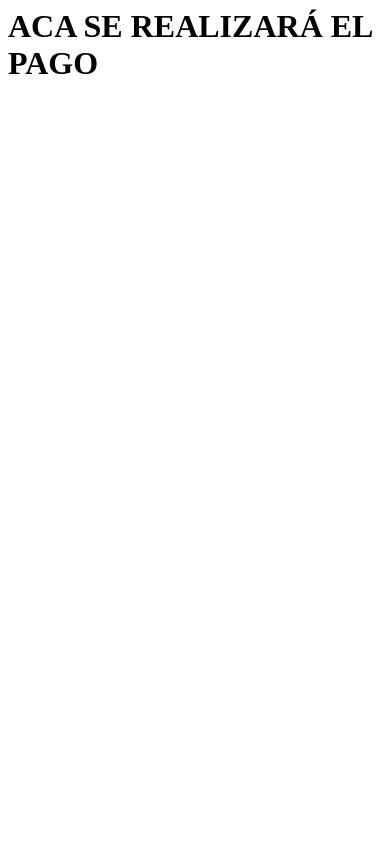
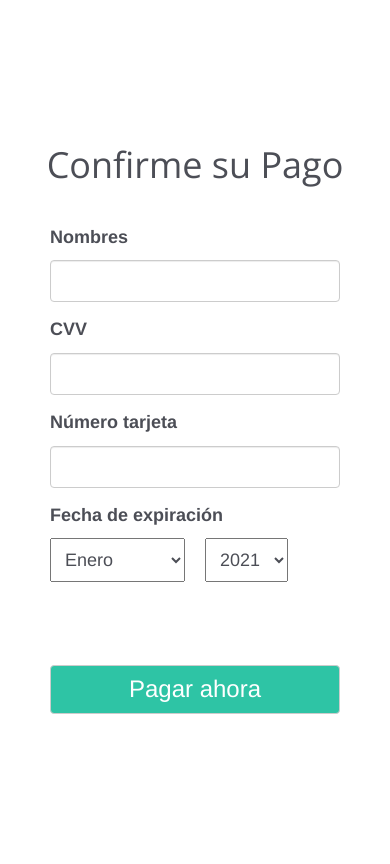
Before and after one commit to jaimenestares1012/Calidad, a Django app: template templates/servicio/pasarella.html in a window 390 px wide. Before the commit the page ends 74 px from the top, so only its background shows below. Run offline with Django 3.2, Linux system fonts and the light colour scheme; the template is opened without the code that fills it, so the values that code supplies are empty; some libraries are stand-ins or nearby versions.

Commit message:
mejora en la parte visual

```diff
--- a/templates/administracion/panel.html
+++ b/templates/administracion/panel.html
@@ -16,7 +16,7 @@
         <li>
             <a href="{% url 'users:user-logout' %}">Cerrar Sesion</a>
         </li>
-        <li><a href="">Actualizar datos</a></li>
+        <li><a href="{% url 'users:user-update' %}">Actualizar datos</a></li>
     </ul>
 </body>
 </html>
--- a/templates/servicio/ListaServicios.html
+++ b/templates/servicio/ListaServicios.html
@@ -20,7 +20,7 @@
                     <li class="list-group-item">monto: {{e.monto}}</li>
                     <li class="list-group-item">mora: {{e.mora}}</li>
                     <li class="list-group-item">monto a pagar: {{e.monto_total}}</li>
-                    <a href="/servicio/pasarella" class="btn btn-primary">Pagar</a>
+                    <a href="/servicio/pasarella" class="btn btn-primary">Pagar este servicio</a>
                 </div>
             </div>
         </div>
--- a/templates/servicio/pasarella.html
+++ b/templates/servicio/pasarella.html
@@ -1 +1,162 @@
-<h1>ACA SE REALIZARÁ EL PAGO</h1>
+<!DOCTYPE html>
+<html>
+
+<head>
+    <meta charset="utf-8">
+    <meta name="viewport" content="width=device-width, initial-scale=1">
+    <title>Credit Card Validation Demo</title>
+
+    <link href="https://fonts.googleapis.com/css?family=Open+Sans" rel="stylesheet">
+    <link rel="stylesheet" href="http://maxcdn.bootstrapcdn.com/bootstrap/3.3.7/css/bootstrap.min.css">
+    <link rel="stylesheet" type="text/css" href="assets/css/styles.css">
+    <link rel="stylesheet" type="text/css" href="assets/css/demo.css">
+</head>
+
+<body>
+<div class="creditCardForm">
+    <div class="heading">
+        <h1>Confirme su Pago</h1>
+    </div>
+    <div class="payment">
+        <form>
+            <div class="form-group owner">
+                <label for="owner">Nombres</label>
+                <input type="text" class="form-control" id="owner">
+            </div>
+            <div class="form-group CVV">
+                <label for="cvv">CVV</label>
+                <input type="text" class="form-control" id="cvv">
+            </div>
+            <div class="form-group" id="card-number-field">
+                <label for="cardNumber">Número tarjeta</label>
+                <input type="text" class="form-control" id="cardNumber">
+            </div>
+            <div class="form-group" id="expiration-date">
+                <label>Fecha de expiración</label>
+                <select>
+                    <option value="01">Enero</option>
+                    <option value="02">Febrero </option>
+                    <option value="03">Marzo</option>
+                    <option value="04">Abril</option>
+                    <option value="05">Mayo</option>
+                    <option value="06">Junio</option>
+                    <option value="07">Julio</option>
+                    <option value="08">Agosto</option>
+                    <option value="09">Septiembre</option>
+                    <option value="10">Octubre</option>
+                    <option value="11">Noviembre</option>
+                    <option value="12">Deciembre</option>
+                </select>
+                <select>
+                    <option value="16"> 2021</option>
+                    <option value="17"> 2022</option>
+                    <option value="18"> 2023</option>
+                    <option value="19"> 2024</option>
+                    <option value="20"> 2025</option>
+                    <option value="21"> 2026</option>
+                </select>
+            </div>
+            <div class="form-group" id="credit_cards">
+                <!-- <img src="/visa.PNG" id="visa">
+                <img src="assets/images/mastercard.jpg" id="mastercard">
+                <img src="assets/images/amex.jpg" id="amex"> -->
+            </div>
+            <div class="form-group" id="pay-now">
+                <button type="submit" class="btn btn-default" id="confirm-purchase">Pagar ahora</button>
+            </div>
+
+        </form>
+    </div>
+</div>
+
+    <!-- The HTML for our form will go here -->
+
+    <script src="https://ajax.googleapis.com/ajax/libs/jquery/1.12.4/jquery.min.js"></script>
+    <script src="assets/js/jquery.payform.min.js" charset="utf-8"></script>
+    <script src="assets/js/script.js"></script>
+</body>
+
+</html>
+
+<style>
+    .creditCardForm {
+    max-width: 700px;
+    background-color: #fff;
+    margin: 100px auto;
+    overflow: hidden;
+    padding: 25px;
+    color: #4c4e56;
+}
+.creditCardForm label {
+    width: 100%;
+    margin-bottom: 10px;
+}
+.creditCardForm .heading h1 {
+    text-align: center;
+    font-family: 'Open Sans', sans-serif;
+    color: #4c4e56;
+}
+.creditCardForm .payment {
+    float: left;
+    font-size: 18px;
+    padding: 10px 25px;
+    margin-top: 20px;
+    position: relative;
+}
+.creditCardForm .payment .form-group {
+    float: left;
+    margin-bottom: 15px;
+}
+.creditCardForm .payment .form-control {
+    line-height: 40px;
+    height: auto;
+    padding: 0 16px;
+}
+.creditCardForm .owner {
+    width: 63%;
+    margin-right: 10px;
+}
+.creditCardForm .CVV {
+    width: 35%;
+}
+.creditCardForm #card-number-field {
+    width: 100%;
+}
+.creditCardForm #expiration-date {
+    width: 49%;
+}
+.creditCardForm #credit_cards {
+    width: 50%;
+    margin-top: 25px;
+    text-align: right;
+}
+.creditCardForm #pay-now {
+    width: 100%;
+    margin-top: 25px;
+}
+.creditCardForm .payment .btn {
+    width: 100%;
+    margin-top: 3px;
+    font-size: 24px;
+    background-color: #2ec4a5;
+    color: white;
+}
+.creditCardForm .payment select {
+    padding: 10px;
+    margin-right: 15px;
+}
+.transparent {
+    opacity: 0.2;
+}
+@media(max-width: 650px) {
+    .creditCardForm .owner,
+    .creditCardForm .CVV,
+    .creditCardForm #expiration-date,
+    .creditCardForm #credit_cards {
+        width: 100%;
+    }
+    .creditCardForm #credit_cards {
+        text-align: left;
+    }
+}
+</style>
```
Also changed, not shown: applications/users/forms.py (+22 -0 lines), applications/users/urls.py (+6 -1 lines), applications/users/views.py (+25 -3 lines), templates/administracion/index.html (+11 -0 lines), templates/users/update.html (added, +21 -0 lines), chip.PNG (added), kskskskskskks.PNG (added), visa.PNG (added).
